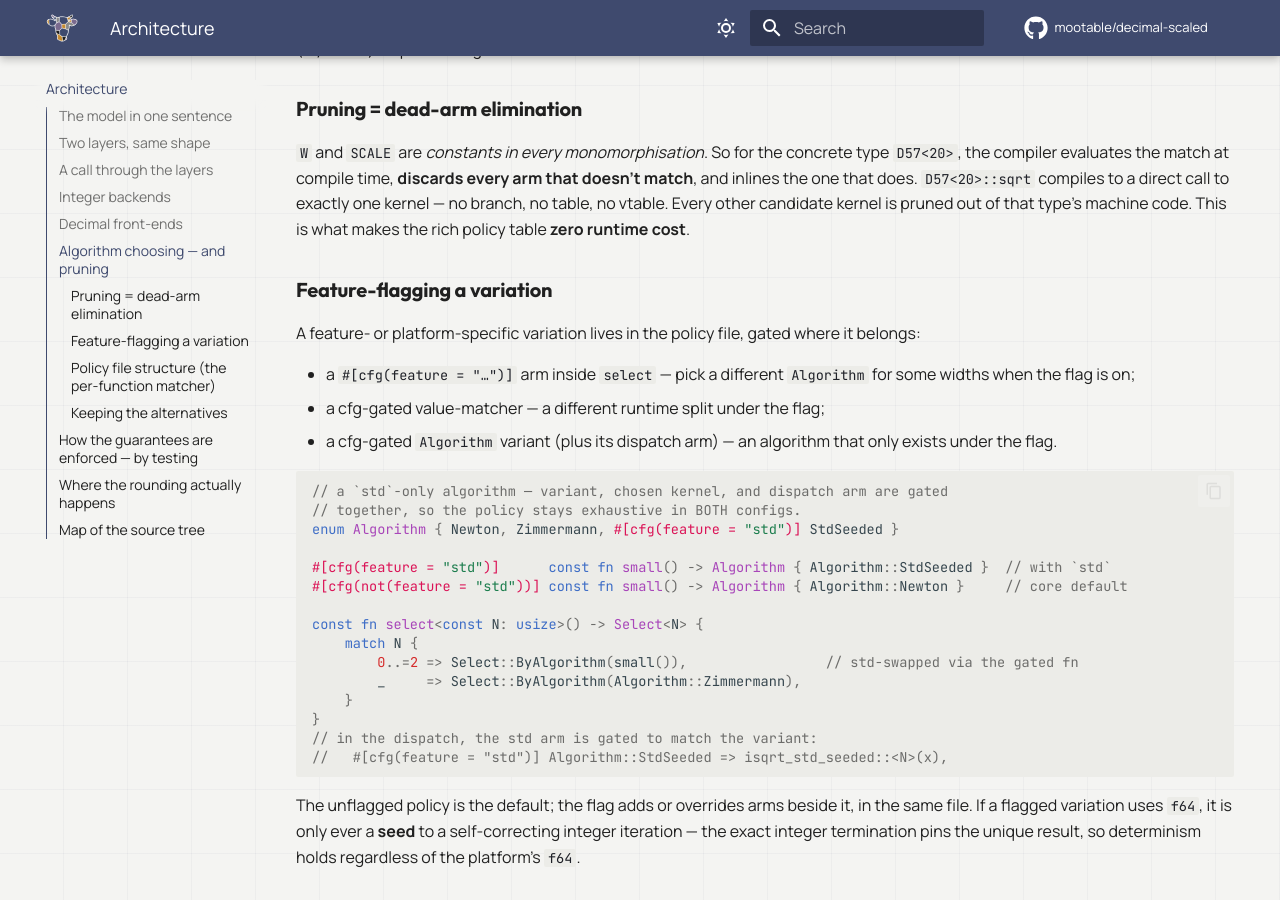
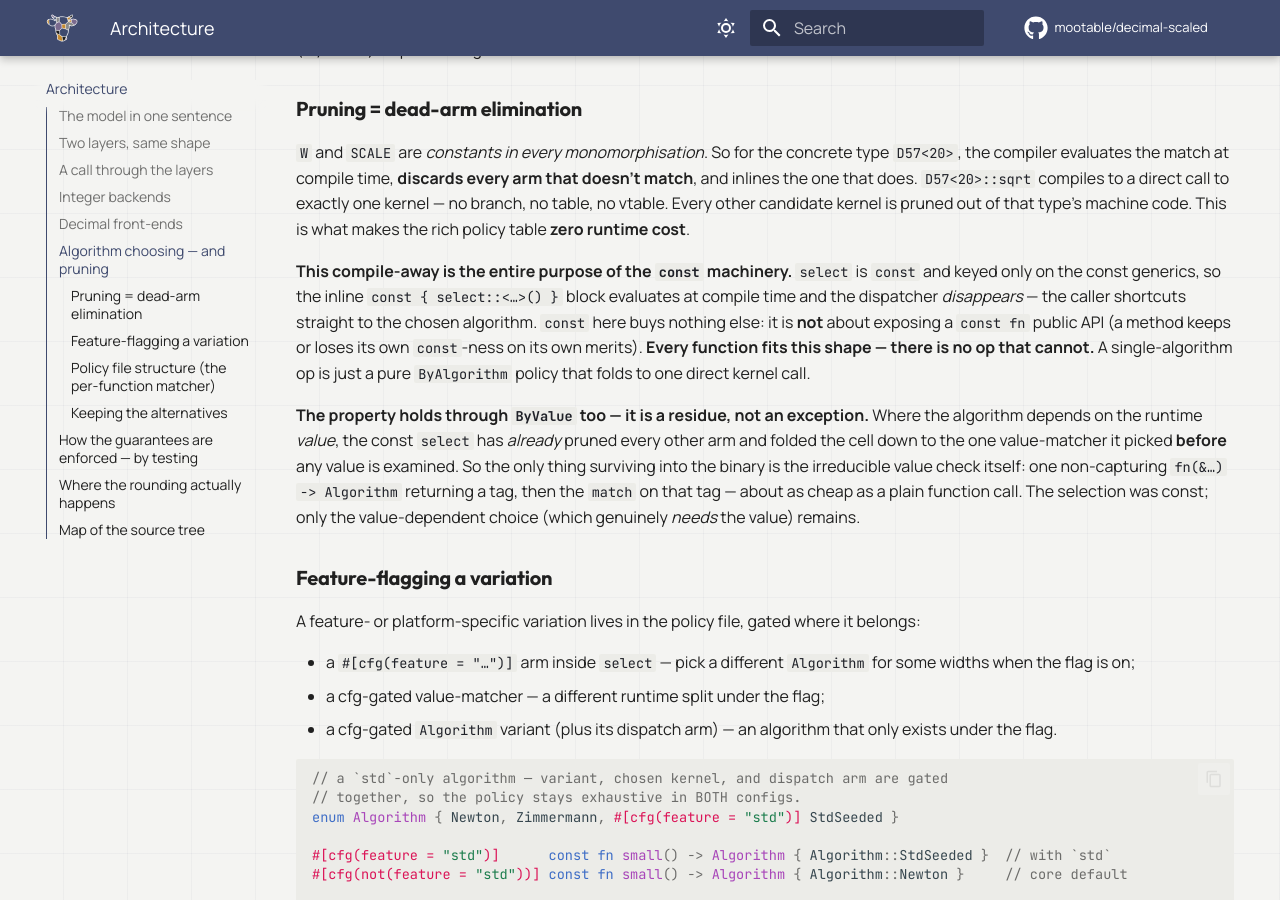
Before and after one commit to mootable/decimal-scaled, an MkDocs documentation site: the page built from docs/ARCHITECTURE.md, in a window 1280 px wide and 900 px high, scrolled down 3858 px. Built offline with MkDocs 1.6.1 and Material for MkDocs 9.7.7, drawn with Linux system fonts in a browser that asks for light colours; comment, search, counter and statistics services are not loaded; some of the changed text lies outside the part shown.

Commit message:
docs(arch): state compile-away as the sole purpose of policy const + ByValue as residue
The pruning section described the mechanism (dead-arm elimination → direct
kernel call, zero runtime cost) but not crisply that (1) compile-away is the
ENTIRE purpose of the const machinery — it is not about a const-fn public API,
and every op fits the shape (a single-algorithm op is a pure ByAlgorithm policy
that folds to one direct call); and (2) the property holds through ByValue,
which is a minimal irreducible residue, not an exception: the const select picks
WHICH value-matcher before any value is examined, leaving only the value check
itself (one non-capturing fn returning a tag) — about as cheap as a plain call.

```diff
--- a/docs/ARCHITECTURE.md
+++ b/docs/ARCHITECTURE.md
@@ -154,6 +154,26 @@ branch, no table, no vtable. Every other candidate kernel is pruned out
 of that type's machine code. This is what makes the rich policy table
 **zero runtime cost**.
 
+**This compile-away is the entire purpose of the `const` machinery.**
+`select` is `const` and keyed only on the const generics, so the inline
+`const { select::<…>() }` block evaluates at compile time and the
+dispatcher *disappears* — the caller shortcuts straight to the chosen
+algorithm. `const` here buys nothing else: it is **not** about exposing a
+`const fn` public API (a method keeps or loses its own `const`-ness on its
+own merits). **Every function fits this shape — there is no op that
+cannot.** A single-algorithm op is just a pure `ByAlgorithm` policy that
+folds to one direct kernel call.
+
+**The property holds through `ByValue` too — it is a residue, not an
+exception.** Where the algorithm depends on the runtime *value*, the const
+`select` has *already* pruned every other arm and folded the cell down to
+the one value-matcher it picked **before** any value is examined. So the
+only thing surviving into the binary is the irreducible value check
+itself: one non-capturing `fn(&…) -> Algorithm` returning a tag, then the
+`match` on that tag — about as cheap as a plain function call. The
+selection was const; only the value-dependent choice (which genuinely
+*needs* the value) remains.
+
 ### Feature-flagging a variation
 
 A feature- or platform-specific variation lives in the policy file, gated where
@@ -253,8 +273,9 @@ Rules that make this work:
 - **`select` is `const`, called via an inline `const { … }` block, keyed only on
   the const generics.** Per monomorphisation `const { select::<N>() }` evaluates
   to a constant `Select`, so the matches fold and every unchosen arm is
-  dead-arm-eliminated (the pruning above). The policy is zero runtime cost —
-  *except* a `ByValue` arm, which keeps exactly one runtime comparison. _(Use the
+  dead-arm-eliminated (the pruning above). The policy is zero runtime cost; a
+  `ByValue` arm leaves only the irreducible value check (the const selection of
+  *which* matcher still folds away — see "Pruning" above). _(Use the
   inline `const { }` block, not a `const SEL: Select<N>` item — a `const` item may
   not reference the function's generic `N`; the inline block can.)_
 - **Value matcher** (`ByValue`) — for the rare case where the best algorithm
```
